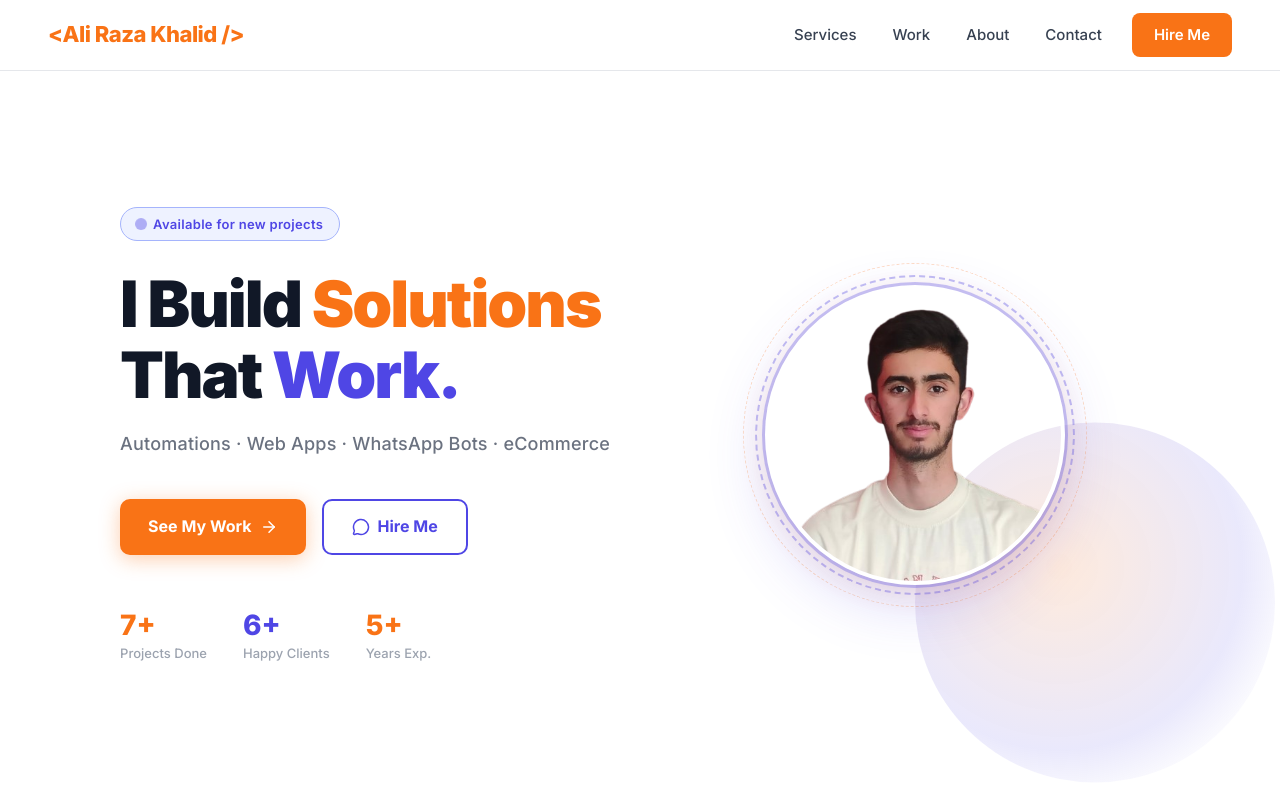
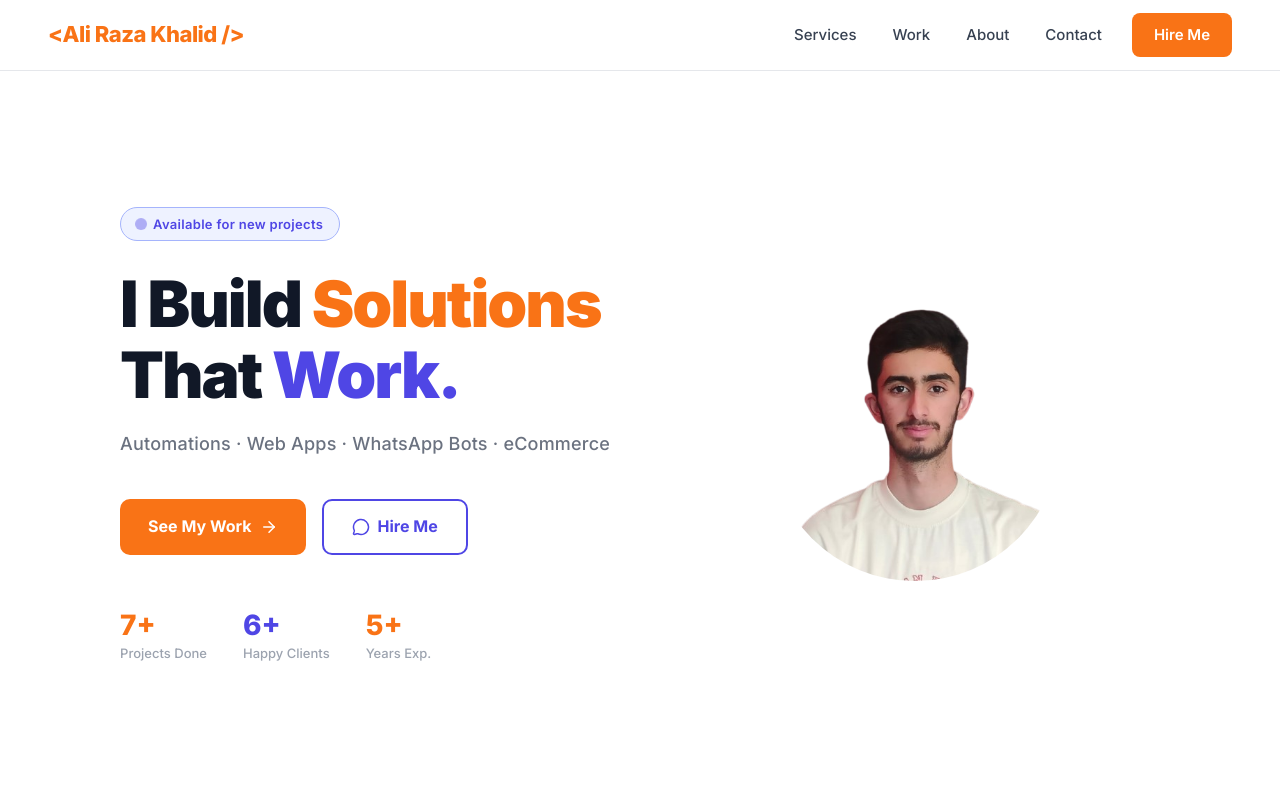
Before and after one commit to Razamindset/dev-portfolio, a Next.js app: page / in a window 1280 px wide. Shown: the top 800 px of the page. Built offline with nearby package versions, Linux system fonts and the light colour scheme.

Commit message:
fix layout

```diff
--- a/app/globals.css
+++ b/app/globals.css
@@ -21,8 +21,6 @@
 }
 
 html {
-  scroll-behavior: smooth;
-  overflow-x: hidden;
 }
 
 body {
@@ -31,7 +29,6 @@ body {
   color: var(--text);
   line-height: 1.6;
   -webkit-font-smoothing: antialiased;
-  overflow-x: hidden;
 }
 
 /* Dot grid hero background */
@@ -59,13 +56,3 @@ body {
   background: #F97316;
   border-radius: 3px;
 }
-
-/* ── Global mobile overflow guard ── */
-@media (max-width: 768px) {
-  section,
-  header,
-  footer {
-    max-width: 100vw;
-    overflow-x: hidden;
-  }
-}
--- a/components/About.tsx
+++ b/components/About.tsx
@@ -73,8 +73,8 @@ export default function About() {
         >
           {/* Left — Bio */}
           <motion.div
-            initial={{ opacity: 0, x: -30 }}
-            whileInView={{ opacity: 1, x: 0 }}
+            initial={{ opacity: 0, y: 30 }}
+            whileInView={{ opacity: 1, y: 0 }}
             viewport={{ once: true }}
             transition={{ duration: 0.6 }}
           >
@@ -163,8 +163,8 @@ export default function About() {
 
           {/* Right — Skills */}
           <motion.div
-            initial={{ opacity: 0, x: 30 }}
-            whileInView={{ opacity: 1, x: 0 }}
+            initial={{ opacity: 0, y: 30 }}
+            whileInView={{ opacity: 1, y: 0 }}
             viewport={{ once: true }}
             transition={{ duration: 0.6 }}
             style={{
--- a/components/Contact.tsx
+++ b/components/Contact.tsx
@@ -125,8 +125,8 @@ export default function Contact() {
         >
           {/* Left — Info */}
           <motion.div
-            initial={{ opacity: 0, x: -30 }}
-            whileInView={{ opacity: 1, x: 0 }}
+            initial={{ opacity: 0, y: 30 }}
+            whileInView={{ opacity: 1, y: 0 }}
             viewport={{ once: true }}
             transition={{ duration: 0.6 }}
           >
@@ -164,7 +164,7 @@ export default function Contact() {
 
               {/* WhatsApp button */}
               <a
-                href="https://wa.me/1234567890"
+                href="https://wa.me/923215477083"
                 target="_blank"
                 rel="noopener noreferrer"
                 style={{
@@ -292,8 +292,8 @@ export default function Contact() {
 
           {/* Right — Form */}
           <motion.div
-            initial={{ opacity: 0, x: 30 }}
-            whileInView={{ opacity: 1, x: 0 }}
+            initial={{ opacity: 0, y: 30 }}
+            whileInView={{ opacity: 1, y: 0 }}
             viewport={{ once: true }}
             transition={{ duration: 0.6 }}
           >
--- a/components/Hero.tsx
+++ b/components/Hero.tsx
@@ -37,7 +37,7 @@ export default function Hero() {
         className="hero-grid"
       >
         {/* ─── Left ─── */}
-        <motion.div initial={{ opacity: 0, x: -40 }} animate={{ opacity: 1, x: 0 }} transition={{ duration: 0.7, ease: "easeOut" }}>
+        <motion.div initial={{ opacity: 0, y: 30 }} animate={{ opacity: 1, y: 0 }} transition={{ duration: 0.7, ease: "easeOut" }}>
 
           {/* Available badge */}
           <motion.div
@@ -88,7 +88,6 @@ export default function Hero() {
                 background: ORANGE, color: "#fff", border: "none", borderRadius: 10,
                 padding: "14px 28px", fontSize: 16, fontWeight: 700, cursor: "pointer",
                 fontFamily: "Inter, sans-serif", transition: "all 0.2s",
-                boxShadow: "0 4px 20px rgba(249,115,22,0.35)",
               }}
               onMouseEnter={(e) => { const el = e.currentTarget as HTMLButtonElement; el.style.background = "#EA6C10"; el.style.transform = "translateY(-2px)"; }}
               onMouseLeave={(e) => { const el = e.currentTarget as HTMLButtonElement; el.style.background = ORANGE; el.style.transform = "translateY(0)"; }}
@@ -129,52 +128,18 @@ export default function Hero() {
 
         {/* ─── Right ─── */}
         <motion.div
-          initial={{ opacity: 0, x: 40 }} animate={{ opacity: 1, x: 0 }} transition={{ duration: 0.7, delay: 0.2, ease: "easeOut" }}
+          initial={{ opacity: 0, y: 30 }} animate={{ opacity: 1, y: 0 }} transition={{ duration: 0.7, delay: 0.2, ease: "easeOut" }}
           style={{ display: "flex", justifyContent: "center", alignItems: "center" }}
         >
           <div style={{ position: "relative" }}>
 
-            {/* Dual-color glow blob */}
-            <motion.div
-              animate={{ y: [0, -14, 0] }}
-              transition={{ duration: 5, repeat: Infinity, ease: "easeInOut" }}
-              style={{
-                position: "absolute",
-                width: 360,
-                height: 360,
-                borderRadius: "50%",
-                background: "radial-gradient(circle at 40% 40%, rgba(249,115,22,0.15) 0%, rgba(79,70,229,0.12) 60%, transparent 80%)",
-                top: "50%",
-                left: "50%",
-                transform: "translate(-50%,-50%)",
-                zIndex: 0,
-              }}
-            />
 
-            {/* Spinning ring — indigo */}
-            <motion.div
-              animate={{ rotate: 360 }}
-              transition={{ duration: 22, repeat: Infinity, ease: "linear" }}
-              style={{
-                position: "absolute", inset: -10, borderRadius: "50%",
-                border: "2px dashed rgba(79,70,229,0.35)",
-                zIndex: 1,
-              }}
-            />
 
-            {/* Slow counter-spinning ring — orange */}
-            <motion.div
-              animate={{ rotate: -360 }}
-              transition={{ duration: 35, repeat: Infinity, ease: "linear" }}
-              style={{
-                position: "absolute", inset: -22, borderRadius: "50%",
-                border: "1.5px dashed rgba(249,115,22,0.25)",
-                zIndex: 1,
-              }}
-            />
+
 
             {/* Profile photo */}
             <div
+              className="hero-image-wrapper"
               style={{
                 width: 300,
                 height: 300,
@@ -182,9 +147,7 @@ export default function Hero() {
                 overflow: "hidden",
                 position: "relative",
                 zIndex: 2,
-                boxShadow: "0 20px 60px rgba(79,70,229,0.2), 0 8px 30px rgba(249,115,22,0.15)",
                 border: "4px solid #fff",
-                outline: "3px solid rgba(79,70,229,0.3)",
               }}
             >
               <Image
@@ -205,8 +168,10 @@ export default function Hero() {
           50% { opacity: 0.4; transform: scale(1.5); }
         }
         @media (max-width: 768px) {
-          .hero-grid { grid-template-columns: 1fr !important; text-align: center; gap: 40px !important; }
-          .hero-grid > div:last-child { display: flex !important; margin-top: 20px; transform: scale(0.9); }
+          .hero-grid { grid-template-columns: 1fr !important; text-align: center; gap: 40px !important; padding: 40px 24px !important; }
+          .hero-grid > div:last-child { display: flex !important; margin-top: 20px; }
+          .hero-image-wrapper { width: 260px !important; height: 260px !important; }
+          .hero-glow { width: 300px !important; height: 300px !important; }
           .hero-ctas { justify-content: center; flex-wrap: nowrap !important; }
           .hero-stats { justify-content: center; }
           .hero-ctas button { padding: 12px 16px !important; font-size: 14px !important; width: 100%; justify-content: center; }
```
